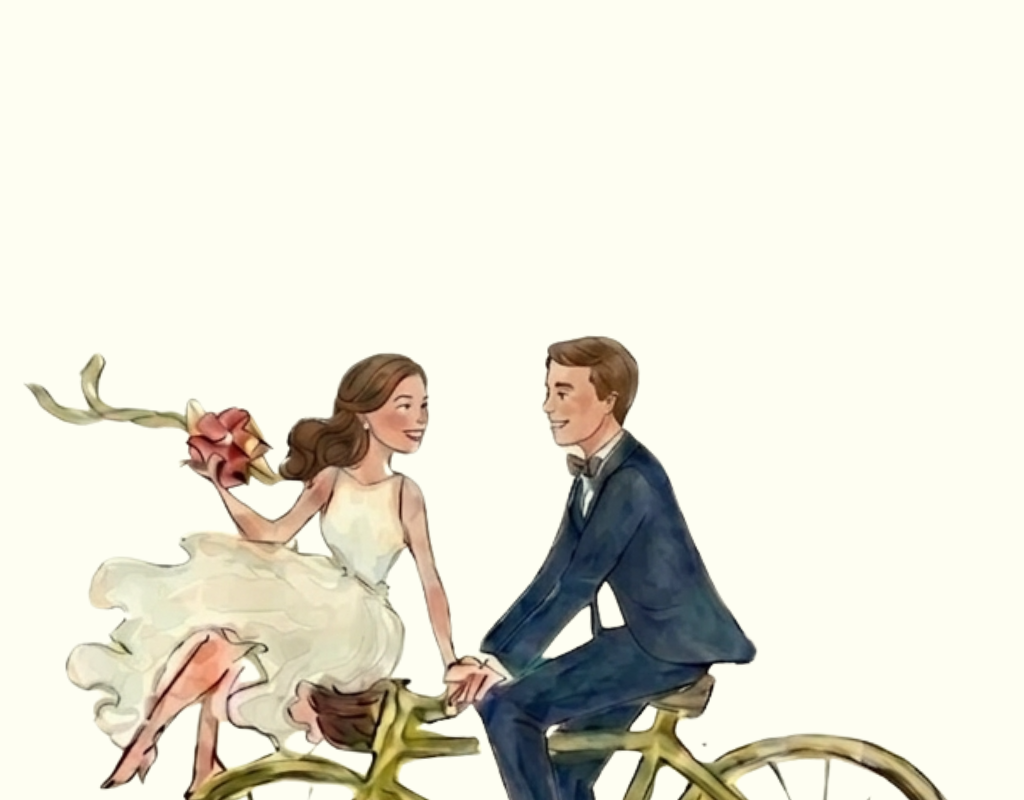
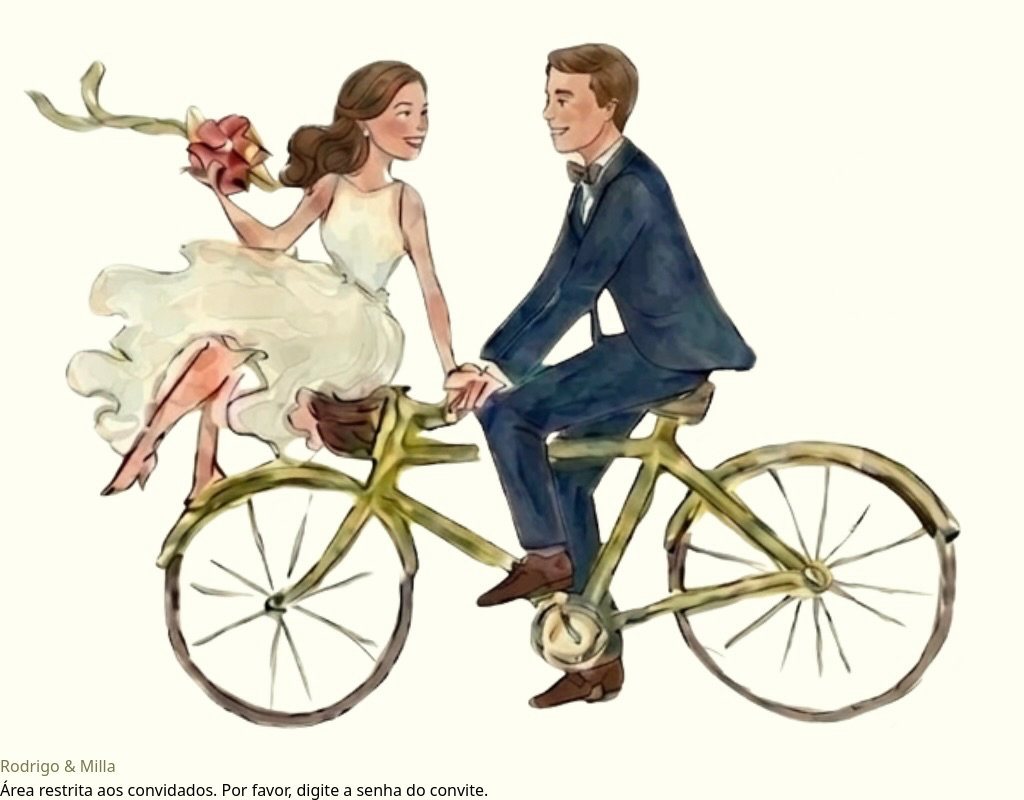
Before and after one commit to casarodrigomilla-art/casamento-rodrigo-milla, a React (Vite) app: page / in a window 1280 px wide. Shown: the top 800 px of the page, without its empty margins (0-1024 px from the left). Built offline with nearby package versions, Linux system fonts and the light colour scheme.

Commit message:
Update App.tsx

```diff
--- a/src/App.tsx
+++ b/src/App.tsx
@@ -1324,7 +1324,7 @@ const App = () => {
       <div className="min-h-screen flex items-center justify-center p-4" style={{ backgroundColor: colors.cream }}>
         <div className="max-w-md w-full bg-white p-8 rounded-xl shadow-2xl text-center border-t-4" style={{ borderColor: colors.deepGreen }}>
           <img
-            src="/bicicleta_casal.png"
+            src="/bicicleta_casal_2.png"
             alt="Bicicleta"
             className="h-32 md:h-48 mx-auto mb-6 object-contain"
             style={{ mixBlendMode: 'multiply' }}
@@ -1445,7 +1445,7 @@ const App = () => {
 
         <div className="relative z-10 text-center px-4 mt-16">
           <img
-            src="/bicicleta_casal.png"
+            src="/bicicleta_casal_2.png"
             alt="Bicicleta"
             className="h-32 md:h-48 mx-auto mb-6 object-contain"
             style={{ mixBlendMode: 'multiply' }}
```
